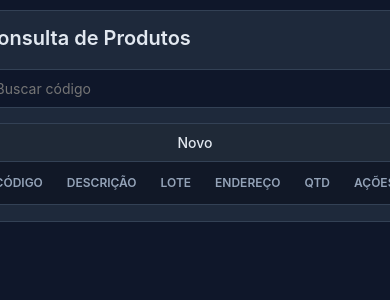
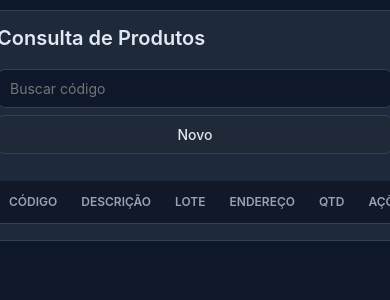
Before and after one commit to MatheuzSiq/estoquecontrol, a React (Vite) app: page / in a window 390 px wide. Shown: the top 300 px of the page. Built offline with nearby package versions, Linux system fonts and the light colour scheme.

Commit message:
Acertos no template

```diff
--- a/src/style.css
+++ b/src/style.css
@@ -33,6 +33,13 @@ h1 {
   text-align: left;
 }
 
+.top-bar {
+  display: flex;
+  gap: 10px;
+  flex-wrap: wrap;
+  margin-bottom: 20px;
+}
+
 /* ================= INPUTS ================= */
 input {
   padding: 10px 12px;
@@ -61,7 +68,8 @@ button {
   color: #e2e8f0;
   transition: 0.2s ease;
   white-space: nowrap;
-  margin-top: 15px;
+  margin-top: 7px;
+  margin-bottom: 7px;
 }
 
 button:hover {
@@ -132,9 +140,14 @@ tr:hover {
     padding: 10px;
   }
 
+  .top-bar {
+    display: block;
+    flex-wrap:unset;
+  }
+
   .container {
+    width: 430px;
     padding: 16px;
-    max-width: 100%;
   }
 
   input {
```
